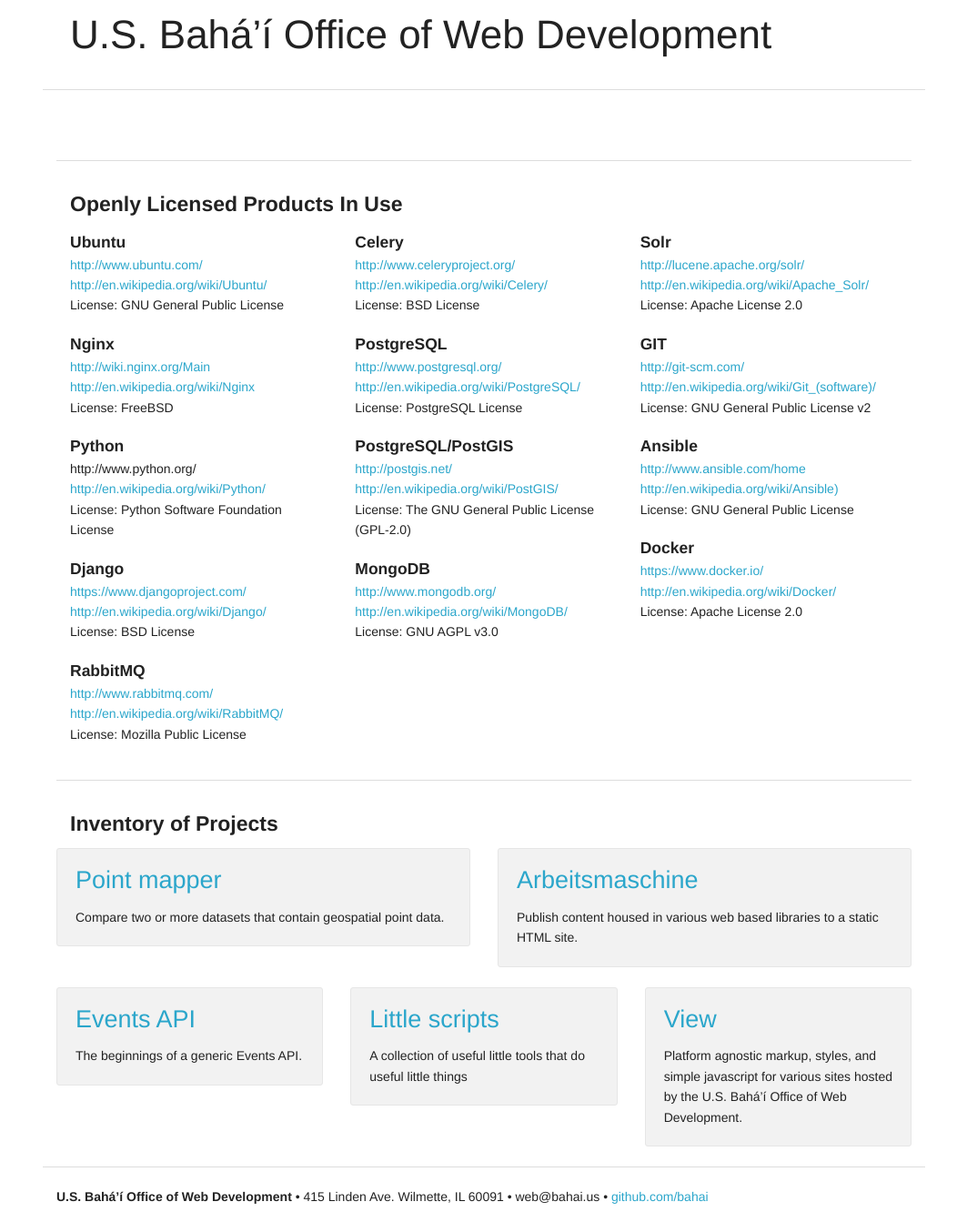
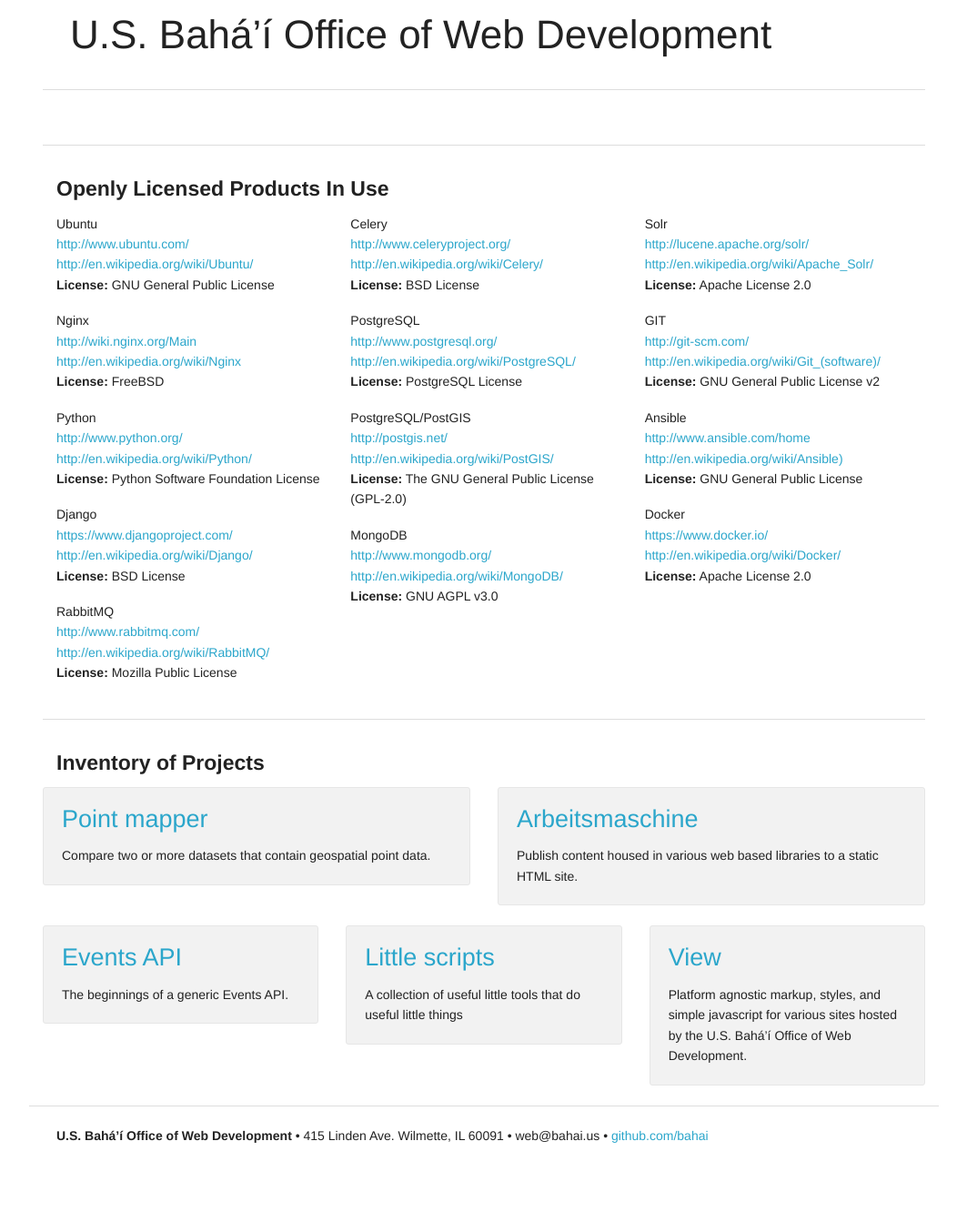
Before and after one commit to Bahai/bahai.github.io, a Jekyll site: the page built from index.html, in a window 1280 px wide. Shown: the whole page at 91% size, without its empty margins (108-1171 px from the left). Built offline with Jekyll 4.4.1, drawn with Linux system fonts in a browser that asks for light colours; Markdown is read by kramdown in place of the engine named in the settings; after the commit the page ends 1276 px from its top, so only the background shows below that.

Commit message:
*gently combs hair of product list*

```diff
--- a/css/main.css
+++ b/css/main.css
@@ -1,7 +1,10 @@
 .light {
-  font-weight:300;
+  font-weight: 300;
 }
-li span {
-	font-weight: bold;
+.products li {
+	font-size: 0.9em;
+}
+.products li span {
 	font-size: 1.25em;
+	font-weight: 600;
 }
--- a/index.html
+++ b/index.html
@@ -5,7 +5,6 @@
 
 <div class="row">
 	<hr>
-
 	<div class="six columns">
 		<h3 class="light">
 		</h3>
@@ -19,11 +18,10 @@
 	<p>
 	</p>
 </div>
-        </div>
-
 
 <div class="row">
 	<hr>
+	<div id="products">
 		<div class="twelve columns">
 			<h4>Openly Licensed Products In Use</h4>
 		</div>
@@ -32,31 +30,31 @@
 				<li><span>Ubuntu</span></li>
 				<li><a href="http://www.ubuntu.com/">http://www.ubuntu.com/</a></li>
 				<li><a href="http://en.wikipedia.org/wiki/Ubuntu_(operating_system)/">http://en.wikipedia.org/wiki/Ubuntu/</a></li>
-					<li>License: GNU General Public License</li>
+				<li><strong>License:</strong> GNU General Public License</li>
 			</ul>
 			<ul class="no-bullet">
 				<li><span>Nginx</span></li>
 				<li><a href="http://wiki.nginx.org/Main">http://wiki.nginx.org/Main</a></li>
 				<li><a href="http://en.wikipedia.org/wiki/Nginx">http://en.wikipedia.org/wiki/Nginx</a></li>
-					<li>License: FreeBSD</li>
+				<li><strong>License:</strong> FreeBSD</li>
 			</ul>
 			<ul class="no-bullet">
 				<li><span>Python</span></li>
-					<li><a href="http://www.python.org/"></a>http://www.python.org/</li>
+				<li><a href="http://www.python.org/">http://www.python.org/</a></li>
 				<li><a href="http://en.wikipedia.org/wiki/Python_(programming_language)">http://en.wikipedia.org/wiki/Python/</a></li>
-					<li>License: Python Software Foundation License</li>
+				<li><strong>License:</strong> Python Software Foundation License</li>
 			</ul>
 			<ul class="no-bullet">
 				<li><span>Django</span></li>
 				<li><a href="https://www.djangoproject.com/">https://www.djangoproject.com/</a></li>
 				<li><a href="http://en.wikipedia.org/wiki/Django_(web_framework)/">http://en.wikipedia.org/wiki/Django/</a></li>
-					<li>License: BSD License</li>
+				<li><strong>License:</strong> BSD License</li>
 			</ul>
 			<ul class="no-bullet">
 				<li><span>RabbitMQ</span></li>
 				<li><a href="http://www.rabbitmq.com/">http://www.rabbitmq.com/</a></li>
 				<li><a href="http://en.wikipedia.org/wiki/RabbitMQ">http://en.wikipedia.org/wiki/RabbitMQ/</a></li>
-					<li>License: Mozilla Public License</li>
+				<li><strong>License:</strong> Mozilla Public License</li>
 			</ul>
 		</div>
 		<div class="four columns">
@@ -64,25 +62,25 @@
 				<li><span>Celery</span></li>
 				<li><a href="http://www.celeryproject.org/">http://www.celeryproject.org/</a></li>
 				<li><a href="http://en.wikipedia.org/wiki/Celery_Task_Queue/">http://en.wikipedia.org/wiki/Celery/</a></li>
-					<li>License: BSD License</li>
+				<li><strong>License:</strong> BSD License</li>
 			</ul>
 			<ul class="no-bullet">
 				<li><span>PostgreSQL</span></li>
 				<li><a href="http://www.postgresql.org/">http://www.postgresql.org/</a></li>
 				<li><a href="http://en.wikipedia.org/wiki/PostgreSQL">http://en.wikipedia.org/wiki/PostgreSQL/</a></li>
-					<li>License: PostgreSQL License</li>
+				<li><strong>License:</strong> PostgreSQL License</li>
 			</ul>
 			<ul class="no-bullet">
 				<li><span>PostgreSQL/PostGIS</span></li>
 				<li><a href="http://postgis.net/">http://postgis.net/</a></li>
 				<li><a href="http://en.wikipedia.org/wiki/PostGIS">http://en.wikipedia.org/wiki/PostGIS/</a></li>
-					<li>License: The GNU General Public License (GPL-2.0)</li>
+				<li><strong>License:</strong> The GNU General Public License (GPL-2.0)</li>
 			</ul>
 			<ul class="no-bullet">
 				<li><span>MongoDB</span></li>
 				<li><a href="http://www.mongodb.org/">http://www.mongodb.org/</a></li>
 				<li><a href="http://en.wikipedia.org/wiki/MongoDB">http://en.wikipedia.org/wiki/MongoDB/</a></li>
-					<li>License: GNU AGPL v3.0</li>
+				<li><strong>License:</strong> GNU AGPL v3.0</li>
 			</ul>
 		</div>
 		<div class="four columns">
@@ -90,53 +88,53 @@
 				<li><span>Solr</span></li>
 				<li><a href="http://lucene.apache.org/solr/">http://lucene.apache.org/solr/</a></li>
 				<li><a href="http://en.wikipedia.org/wiki/Apache_Solr">http://en.wikipedia.org/wiki/Apache_Solr/</a></li>
-					<li>License: Apache License 2.0</li>
+				<li><strong>License:</strong> Apache License 2.0</li>
 			</ul>
 			<ul class="no-bullet">
 				<li><span>GIT</span></li>
 				<li><a href="http://git-scm.com/">http://git-scm.com/</a></li>
 				<li><a href="http://en.wikipedia.org/wiki/Git_(software)">http://en.wikipedia.org/wiki/Git_(software)/</a></li>
-					<li>License: GNU General Public License v2</li>
+				<li><strong>License:</strong> GNU General Public License v2</li>
 			</ul>
 			<ul class="no-bullet">
 				<li><span>Ansible</span></li>
 				<li><a href="http://www.ansible.com/home/">http://www.ansible.com/home</a></li>
 				<li><a href="http://en.wikipedia.org/wiki/Ansible_(software)">http://en.wikipedia.org/wiki/Ansible)</a></li>
-					<li>License: GNU General Public License</li>
+				<li><strong>License:</strong> GNU General Public License</li>
 			</ul>
 			<ul class="no-bullet">
 				<li><span>Docker</span></li>
 				<li><a href="https://www.docker.io/">https://www.docker.io/</a></li>
 				<li><a href="http://en.wikipedia.org/wiki/Docker_(software)">http://en.wikipedia.org/wiki/Docker/</a></li>
-					<li>License: Apache License 2.0</li>
+				<li><strong>License:</strong> Apache License 2.0</li>
 			</ul>
 		</div>
 	</div>
-
-
+</div>
 <div class="row">
 	<hr>
 	<div class="twelve columns">
 		<h4>Inventory of Projects</h4>
 	</div>
-
-
 	<div class="row">
 		<div class="six columns">
 			<div class="panel radius">
 				<h3 class="light">
 				<a href="http://bahai.github.io/point-mapper/">Point mapper</a>
 				</h3>
-                <p>Compare two or more datasets that contain geospatial point data.</p>
+				<p>
+					Compare two or more datasets that contain geospatial point data.
+				</p>
 			</div>
 		</div>
-
 		<div class="six columns">
 			<div class="panel radius">
 				<h3 class="light">
 				<a href="http://bahai.github.io/arbeitsmaschine/">Arbeitsmaschine</a>
 				</h3>
-                <p>Publish content housed in various web based libraries to a static HTML site.</p>
+				<p>
+					Publish content housed in various web based libraries to a static HTML site.
+				</p>
 			</div>
 		</div>
 		<div class="four columns">
@@ -144,29 +142,31 @@
 				<h3 class="light">
 				<a href="https://github.com/bahai/events-api/">Events API</a>
 				</h3>
-                <p>The beginnings of a generic Events API.</p>
+				<p>
+					The beginnings of a generic Events API.
+				</p>
 			</div>
 		</div>
-
 		<div class="four columns">
 			<div class="panel radius">
 				<h3 class="light">
 				<a href="https://github.com/bahai/little_scripts/">Little scripts</a>
 				</h3>
-                <p>A collection of useful little tools that do useful little things</p>
+				<p>
+					A collection of useful little tools that do useful little things
+				</p>
 			</div>
 		</div>
-
 		<div class="four columns">
 			<div class="panel radius">
 				<h3 class="light">
 				<a href="https://github.com/bahai/view/">View</a>
 				</h3>
-                <p>Platform agnostic markup, styles, and simple javascript for various sites hosted by the U.S. Bahá’í Office of Web Development.</p>
+				<p>
+					Platform agnostic markup, styles, and simple javascript for various sites hosted by the U.S. Bahá’í Office of Web Development.
+				</p>
 			</div>
 		</div>
 		<hr>
 	</div>
 </div>
-
-</div>
```
Lines whose indentation alone changed are shown as unchanged.
